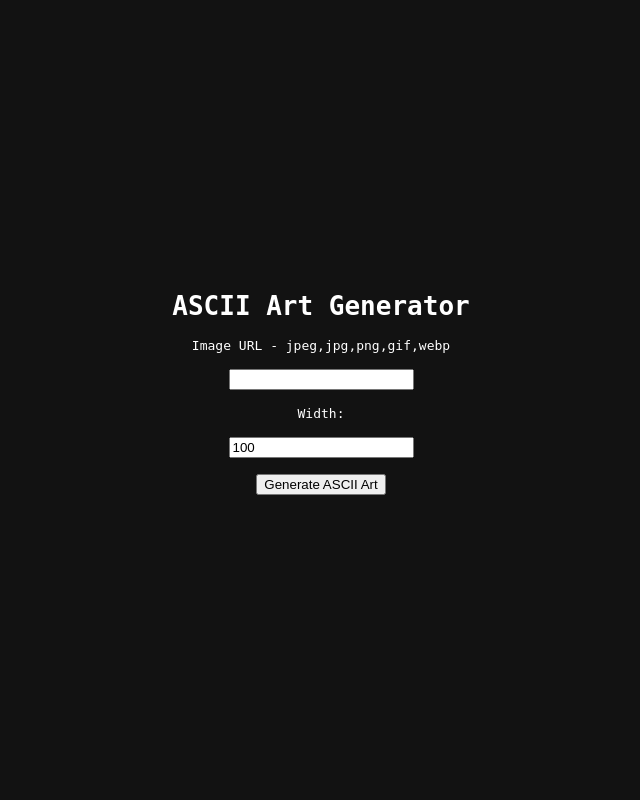
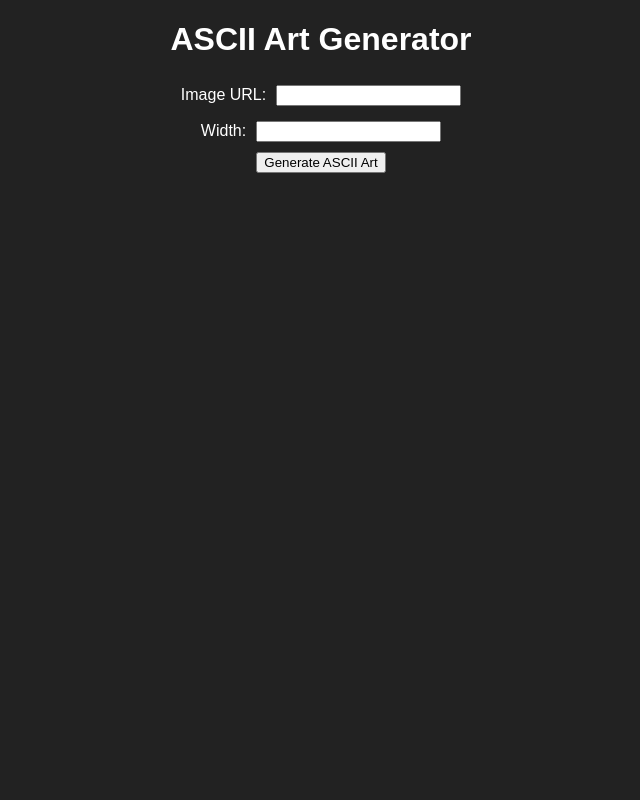
Before and after one commit to bigsk1/airats, a Flask app: page / in a window 1280 px wide. Shown: the whole page, without its empty margins (319-959 px from the left). Run offline with Flask 2, Linux system fonts and the light colour scheme.

Commit message:
new index.html page

```diff
--- a/Main.py
+++ b/Main.py
@@ -39,6 +39,13 @@ def load_image(image_source):
             print(f"Error: {e}")
             sys.exit(1)
 
+def image_url_to_ascii(image, new_width, new_height=None):
+    image = resize_image(image, new_width, new_height)
+    greyscale_image = image_to_greyscale(image)
+    ascii_pixels = pixels_to_ascii(greyscale_image)
+    ascii_image = "\n".join([ascii_pixels[i: i + greyscale_image.width] for i in range(0, len(ascii_pixels), greyscale_image.width)])
+    return ascii_image
+
 def main():
     parser = argparse.ArgumentParser(description="Convert images to ASCII art.")
     parser.add_argument("image_source", help="Path or URL to the input image.")
@@ -49,10 +56,7 @@ def main():
     args = parser.parse_args()
 
     image = load_image(args.image_source)
-    image = resize_image(image, args.width, args.height)
-    greyscale_image = image_to_greyscale(image)
-    ascii_pixels = pixels_to_ascii(greyscale_image)
-    ascii_image = "\n".join([ascii_pixels[i : i + greyscale_image.width] for i in range(0, len(ascii_pixels), greyscale_image.width)])
+    ascii_image = image_url_to_ascii(image, args.width, args.height)
 
     if args.output:
         with open(args.output, "w") as f:
--- a/app.py
+++ b/app.py
@@ -1,27 +1,30 @@
-from flask import Flask, render_template, request
-import Main
+from flask import Flask, render_template, request, jsonify
+from PIL import Image
+from io import BytesIO
+import requests
+
+from Main import image_url_to_ascii  # Import the function from Main.py
 
 app = Flask(__name__)
 
-@app.route("/", methods=["GET", "POST"])
+@app.route('/')
 def index():
-    if request.method == "POST":
-        image_url = request.form.get("image_url")
-        width = int(request.form.get("width"))
-        if image_url:
-            image = Main.load_image(image_url)
-            image = Main.resize_image(image, width)
-            greyscale_image = Main.image_to_greyscale(image)
-            ascii_pixels = Main.pixels_to_ascii(greyscale_image)
-            ascii_image = "\n".join(
-                [
-                    ascii_pixels[i : i + greyscale_image.width]
-                    for i in range(0, len(ascii_pixels), greyscale_image.width)
-                ]
-            )
-            return render_template("index.html", ascii_image=ascii_image)
+    return render_template('index.html')
 
-    return render_template("index.html")
+@app.route('/generate', methods=['POST'])
+def generate_ascii():
+    data = request.get_json()
+    image_url = data.get('imageUrl')
+    width = int(data.get('width'))
 
-if __name__ == "__main__":
-    app.run(host="0.0.0.0", port=5000, debug=True)
+    try:
+        response = requests.get(image_url)
+        image = Image.open(BytesIO(response.content))
+        ascii_art = image_url_to_ascii(image, width)
+        return ascii_art
+    except Exception as e:
+        print(e)
+        return 'Error generating ASCII art', 500
+
+if __name__ == '__main__':
+    app.run(host='0.0.0.0', debug=True)
--- a/templates/index.html
+++ b/templates/index.html
@@ -2,56 +2,83 @@
 <html lang="en">
 <head>
     <meta charset="UTF-8">
+    <meta http-equiv="X-UA-Compatible" content="IE=edge">
     <meta name="viewport" content="width=device-width, initial-scale=1.0">
     <title>ASCII Art Generator</title>
-    <link rel="icon" href="{{ url_for('static', filename='favicon.ico') }}" type="image/x-icon">
     <style>
         body {
-            font-family: monospace;
-            background-color: #121212;
+            font-family: Arial, sans-serif;
+            background-color: #222;
             color: #ffffff;
-            display: flex;
-            flex-direction: column;
-            align-items: center;
-            justify-content: center;
-            min-height: 100vh;
-            margin: 0;
+            text-align: center;
         }
-        form {
-            display: flex;
-            flex-direction: column;
-            align-items: center;
-            gap: 1rem;
-            width: 100%;
-            padding: 0 1rem;
-            box-sizing: border-box;
-            margin-bottom: 2rem;
+        input, label {
+            margin: 5px;
         }
-        textarea {
-            min-width: 450px;
-            max-width: 100%;
-            height: 600px;
+        pre {
             white-space: pre;
             font-family: monospace;
             background-color: #222;
             color: #ffffff;
+            max-width: 100%;
+            display: inline-block;
+            text-align: left;
+            margin: 10px 0;
+        }
+        .center {
+            display: flex;
+            justify-content: center;
+            align-items: center;
+            margin: 5px;
         }
     </style>
 </head>
 <body>
     <h1>ASCII Art Generator</h1>
-    <form method="POST">
-        <label for="image_url">Image URL - jpeg,jpg,png,gif,webp</label>
-        <input type="text" id="image_url" name="image_url" required>
-        <label for="width">Width:</label>
-        <input type="number" id="width" name="width" value="100" required>
-        <button type="submit">Generate ASCII Art</button>
+    <form id="ascii-form">
+        <div class="center">
+            <label for="image-url">Image URL:</label>
+            <input type="text" id="image-url" name="image-url" required>
+        </div>
+        <div class="center">
+            <label for="width">Width:</label>
+            <input type="number" id="width" name="width" required>
+        </div>
+        <div class="center">
+            <button type="submit">Generate ASCII Art</button>
+        </div>
     </form>
-    {% if ascii_image %}
-        <h2>ASCII Art:</h2>
-        <div>
-            <textarea readonly onclick="this.select()">{{ ascii_image }}</textarea>
-        </div>
-    {% endif %}
+    <pre id="ascii-output"></pre>
+
+    <script>
+        const form = document.getElementById('ascii-form');
+        const asciiOutput = document.getElementById('ascii-output');
+
+        form.addEventListener('submit', async (event) => {
+            event.preventDefault();
+
+            const imageUrl = document.getElementById('image-url').value;
+            const width = document.getElementById('width').value;
+
+            try {
+                const response = await fetch('/generate', {
+                    method: 'POST',
+                    headers: {
+                        'Content-Type': 'application/json',
+                    },
+                    body: JSON.stringify({ imageUrl, width }),
+                });
+
+                if (!response.ok) {
+                    throw new Error('Network response was not ok');
+                }
+
+                const asciiArt = await response.text();
+                asciiOutput.textContent = asciiArt;
+            } catch (error) {
+                console.error('There was a problem with the fetch operation:', error);
+            }
+        });
+    </script>
 </body>
 </html>
```
